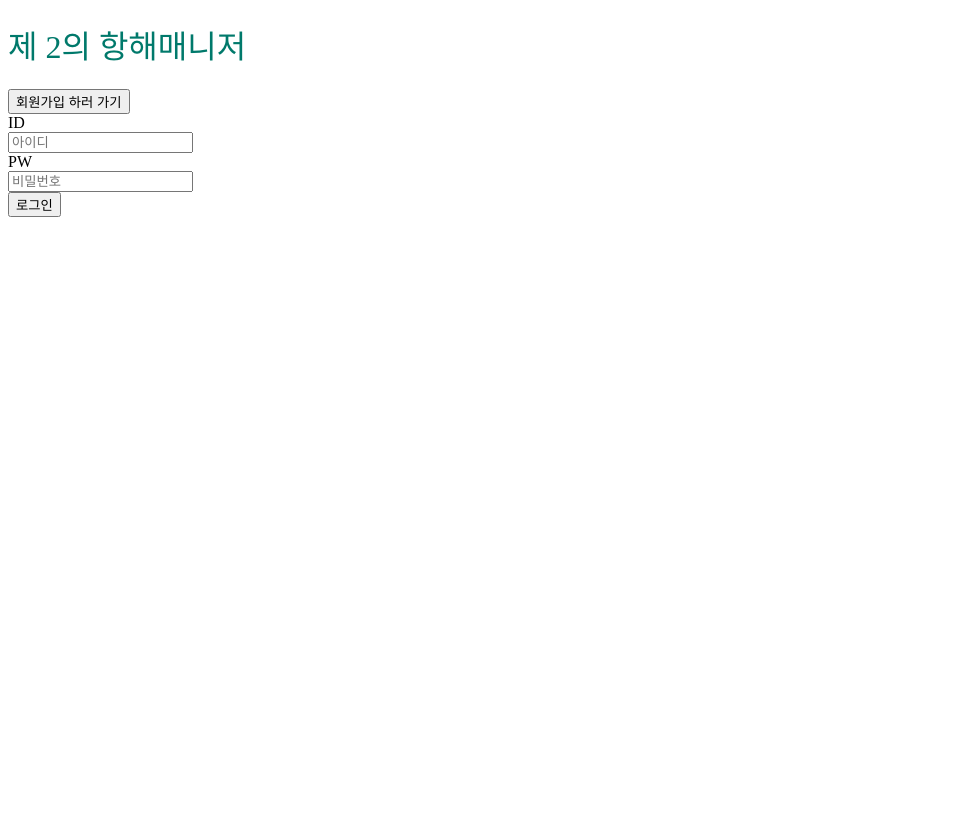
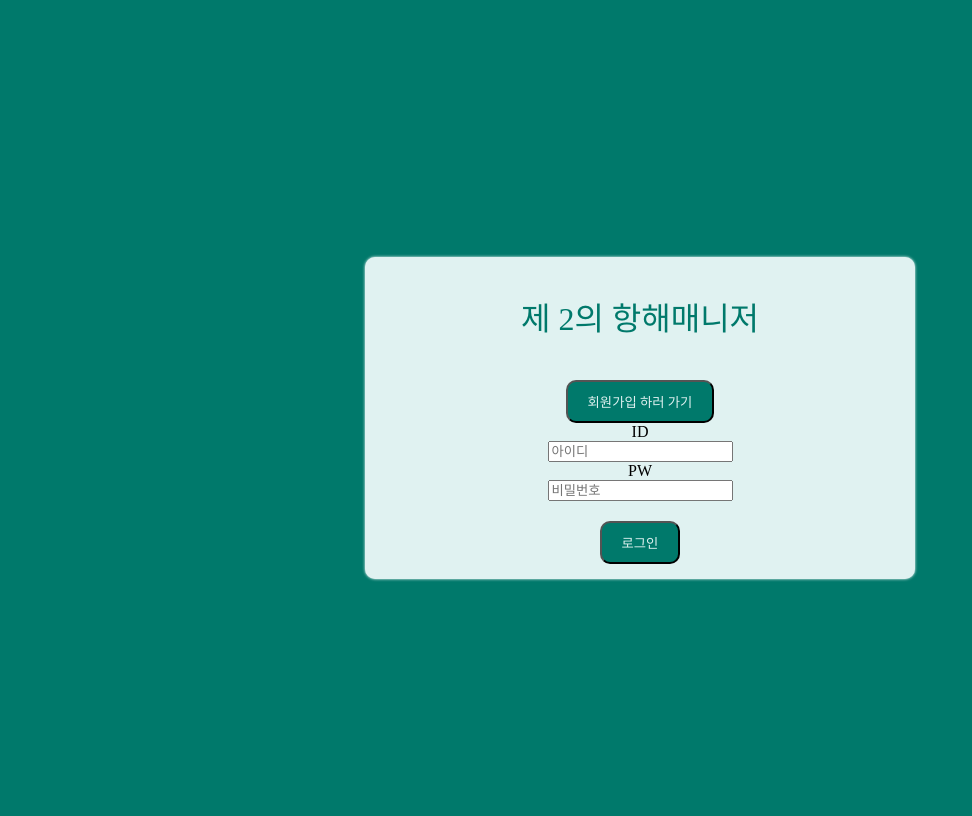
Before and after one commit to dkaodkaork/HanghaeManager, a Flask app: page /login/ in a window 1280 px wide. Shown: the whole page, without its empty margins (0-972 px from the left). Before the commit the page ends 217 px from the top, so only its background shows below. Run offline with Flask 2, Linux system fonts and the light colour scheme; some libraries are stand-ins or nearby versions; some web fonts are replaced.

Commit message:
design - 로그인 페이지 디자인 수정

```diff
--- a/templates/login.html
+++ b/templates/login.html
@@ -39,8 +39,55 @@
             src: url('https://cdn.jsdelivr.net/gh/projectnoonnu/noonfonts_2105_2@1.0/Cafe24Ssurround.woff') format('woff');
             font-weight: normal;
             font-style: normal;
-            color: #00796B;
+            color: #00796B;}
+        .button {
+            background-color: var(--color-4);
+            color: var(--color-3);
+            margin-top: 20px;
+            border-radius: 10px;
+            padding: 10px 20px;
+             font-family: 'S-CoreDream-5Light';
+            src: url('https://cdn.jsdelivr.net/gh/projectnoonnu/noonfonts_six@1.2/S-CoreDream-3Light.woff') format('woff');
+            font-weight: normal;
+            font-style: normal;
         }
+        .loginbutton {
+             background-color: var(--color-4);
+            color: var(--color-3);
+            margin-top: 20px;
+            border-radius: 10px;
+            padding: 10px 20px;
+             font-family: 'S-CoreDream-5Light';
+            src: url('https://cdn.jsdelivr.net/gh/projectnoonnu/noonfonts_six@1.2/S-CoreDream-3Light.woff') format('woff');
+            font-weight: normal;
+            font-style: normal;
+
+        }
+        .section{
+            background-color: var(--color-3);
+            max-width: 500px;
+            width: 100%;
+            margin: 20px auto 0px auto;
+            box-shadow: 0px 0px 3px 0px white;
+            padding: 15px 25px;
+            display: flex;
+            flex-direction: column;
+            text-align: center;
+            border-radius: 10px;
+            align-items: center;
+            font-family: 'S-CoreDream-5Light';
+            src: url('https://cdn.jsdelivr.net/gh/projectnoonnu/noonfonts_six@1.2/S-CoreDream-3Light.woff') format('woff');
+            font-weight: normal;
+            font-style: normal;
+
+        }
+        body{
+            background-color: var(--color-4);
+            display: flex;
+            justify-content: center;
+            align-items: center;
+            min-height: 100vh;}
+
     </style>
     <script src="https://ajax.googleapis.com/ajax/libs/jquery/3.4.1/jquery.min.js"></script>
     <script src="https://cdnjs.cloudflare.com/ajax/libs/jquery-cookie/1.4.1/jquery.cookie.js"></script>
@@ -50,7 +97,7 @@
         {% endif %}
 
         function login() {
-            console.log(1);
+
 
             $.ajax({
                 type: "POST",
```
